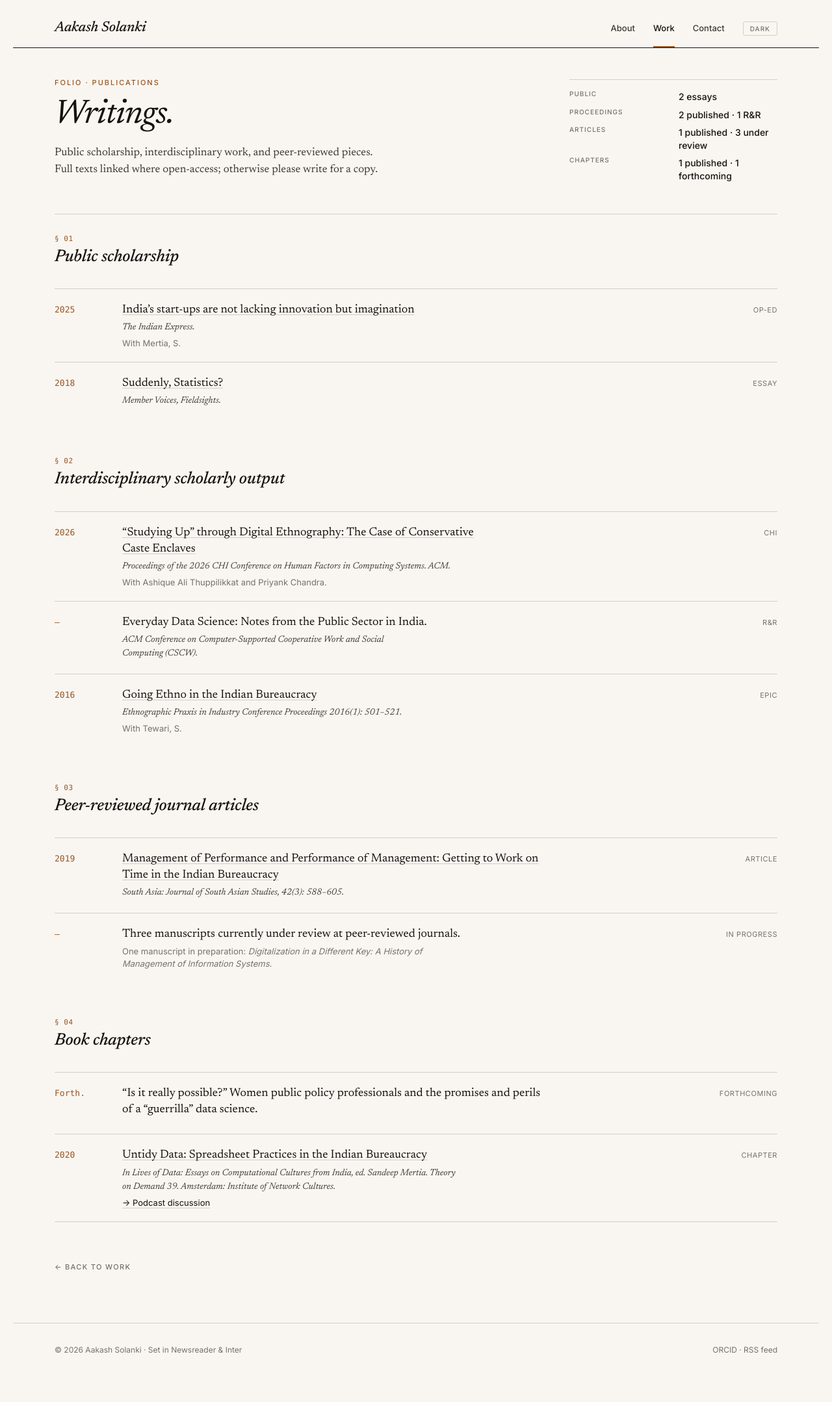
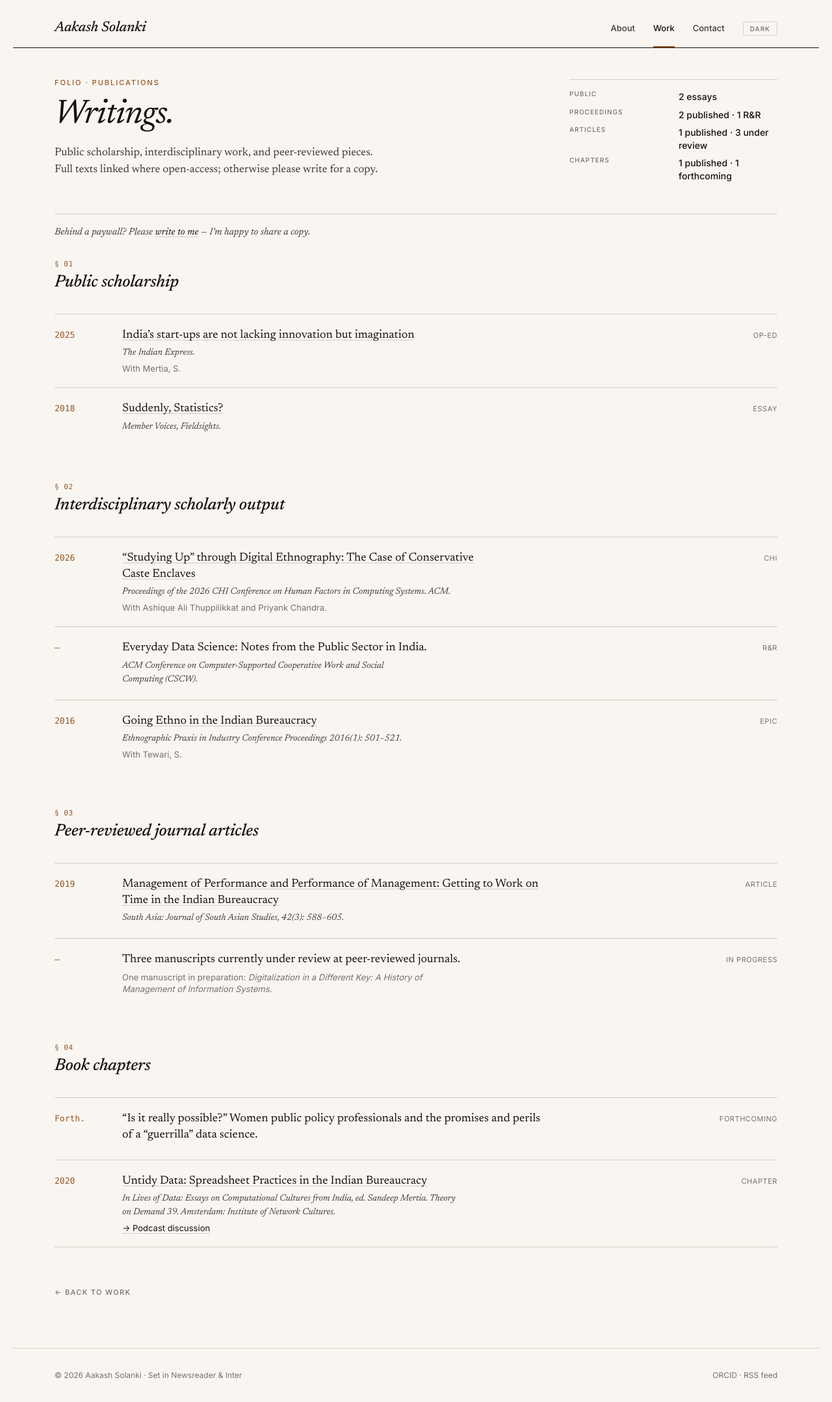
Before and after one commit to skishchampi/skishchampi.github.io, a Jekyll site: the page built from publications.md, in a window 1280 px wide. Shown: the whole page at 65% size. Built offline with Jekyll 4.4.1, drawn with Linux system fonts in a browser that asks for light colours; some web fonts are replaced; before the commit the page ends 2119 px from its top, so only the background shows below that.

Commit message:
Open publication links in new tab; add paywall note
External publication links now open in a new tab with
rel=noopener noreferrer. Adds a small italic note near the top of
the page inviting readers to write for a copy if they hit a paywall.

Co-Authored-By: Claude Opus 4.7 (1M context) <noreply@anthropic.com>

```diff
--- a/assets/css/style.css
+++ b/assets/css/style.css
@@ -370,6 +370,24 @@ main pre code { background: none; padding: 0; }
 
 .pagehead--single {
   grid-template-columns: 1fr;
+}
+
+.pub-note {
+  font: 400 0.9375rem/1.55 var(--serif);
+  color: var(--ink-2);
+  margin: 8px 0 0;
+  max-width: 60ch;
+}
+.pub-note a {
+  color: var(--ink);
+  text-decoration: underline;
+  text-underline-offset: 3px;
+  text-decoration-thickness: 1px;
+  text-decoration-color: var(--rule);
+}
+.pub-note a:hover {
+  color: var(--accent);
+  text-decoration-color: var(--accent);
 }
 
 /* ── Section heading within a sub-page ────────────────────── */
--- a/publications.md
+++ b/publications.md
@@ -21,12 +21,14 @@ description: "Publications by Aakash Solanki: public scholarship, interdisciplin
   </div>
 </header>
 
+<p class="pub-note"><em>Behind a paywall? Please <a href="/contact/">write to me</a> — I'm happy to share a copy.</em></p>
+
 <h2 class="sect"><span class="n">§ 01</span>Public scholarship</h2>
 
 <div class="pub">
   <span class="yr">2025</span>
   <div class="main">
-    <p class="title"><a href="https://indianexpress.com/article/opinion/columns/india-start-ups-not-lacking-innovation-imagination-9974148/">India&rsquo;s start-ups are not lacking innovation but imagination</a></p>
+    <p class="title"><a target="_blank" rel="noopener noreferrer" href="https://indianexpress.com/article/opinion/columns/india-start-ups-not-lacking-innovation-imagination-9974148/">India&rsquo;s start-ups are not lacking innovation but imagination</a></p>
     <p class="venue">The Indian Express.</p>
     <p class="note">With Mertia, S.</p>
   </div>
@@ -36,7 +38,7 @@ description: "Publications by Aakash Solanki: public scholarship, interdisciplin
 <div class="pub">
   <span class="yr">2018</span>
   <div class="main">
-    <p class="title"><a href="https://culanth.org/fieldsights/suddenly-statistics">Suddenly, Statistics?</a></p>
+    <p class="title"><a target="_blank" rel="noopener noreferrer" href="https://culanth.org/fieldsights/suddenly-statistics">Suddenly, Statistics?</a></p>
     <p class="venue">Member Voices, Fieldsights.</p>
   </div>
   <span class="tags">Essay</span>
@@ -47,7 +49,7 @@ description: "Publications by Aakash Solanki: public scholarship, interdisciplin
 <div class="pub">
   <span class="yr">2026</span>
   <div class="main">
-    <p class="title"><a href="https://doi.org/10.1145/3772318.3791530">&ldquo;Studying Up&rdquo; through Digital Ethnography: The Case of Conservative Caste Enclaves</a></p>
+    <p class="title"><a target="_blank" rel="noopener noreferrer" href="https://doi.org/10.1145/3772318.3791530">&ldquo;Studying Up&rdquo; through Digital Ethnography: The Case of Conservative Caste Enclaves</a></p>
     <p class="venue">Proceedings of the 2026 CHI Conference on Human Factors in Computing Systems. ACM.</p>
     <p class="note">With Ashique Ali Thuppilikkat and Priyank Chandra.</p>
   </div>
@@ -66,7 +68,7 @@ description: "Publications by Aakash Solanki: public scholarship, interdisciplin
 <div class="pub">
   <span class="yr">2016</span>
   <div class="main">
-    <p class="title"><a href="https://doi.org/10.1111/1559-8918.2016.01107">Going Ethno in the Indian Bureaucracy</a></p>
+    <p class="title"><a target="_blank" rel="noopener noreferrer" href="https://doi.org/10.1111/1559-8918.2016.01107">Going Ethno in the Indian Bureaucracy</a></p>
     <p class="venue">Ethnographic Praxis in Industry Conference Proceedings 2016(1): 501–521.</p>
     <p class="note">With Tewari, S.</p>
   </div>
@@ -78,7 +80,7 @@ description: "Publications by Aakash Solanki: public scholarship, interdisciplin
 <div class="pub">
   <span class="yr">2019</span>
   <div class="main">
-    <p class="title"><a href="https://doi.org/10.1080/00856401.2019.1603262">Management of Performance and Performance of Management: Getting to Work on Time in the Indian Bureaucracy</a></p>
+    <p class="title"><a target="_blank" rel="noopener noreferrer" href="https://doi.org/10.1080/00856401.2019.1603262">Management of Performance and Performance of Management: Getting to Work on Time in the Indian Bureaucracy</a></p>
     <p class="venue">South Asia: Journal of South Asian Studies, 42(3): 588–605.</p>
   </div>
   <span class="tags">Article</span>
@@ -106,9 +108,9 @@ description: "Publications by Aakash Solanki: public scholarship, interdisciplin
 <div class="pub">
   <span class="yr">2020</span>
   <div class="main">
-    <p class="title"><a href="https://networkcultures.org/blog/publication/lives-of-data-essays-on-computational-cultures-from-india/">Untidy Data: Spreadsheet Practices in the Indian Bureaucracy</a></p>
+    <p class="title"><a target="_blank" rel="noopener noreferrer" href="https://networkcultures.org/blog/publication/lives-of-data-essays-on-computational-cultures-from-india/">Untidy Data: Spreadsheet Practices in the Indian Bureaucracy</a></p>
     <p class="venue">In Lives of Data: Essays on Computational Cultures from India, ed. Sandeep Mertia. Theory on Demand 39. Amsterdam: Institute of Network Cultures.</p>
-    <p class="note"><a href="https://player.fm/series/new-books-in-technology-2421470/sandeep-mertia-lives-of-data-essays-on-computational-cultures-from-india-institute-of-networked-cultures-2020">→ Podcast discussion</a></p>
+    <p class="note"><a target="_blank" rel="noopener noreferrer" href="https://player.fm/series/new-books-in-technology-2421470/sandeep-mertia-lives-of-data-essays-on-computational-cultures-from-india-institute-of-networked-cultures-2020">→ Podcast discussion</a></p>
   </div>
   <span class="tags">Chapter</span>
 </div>
```
